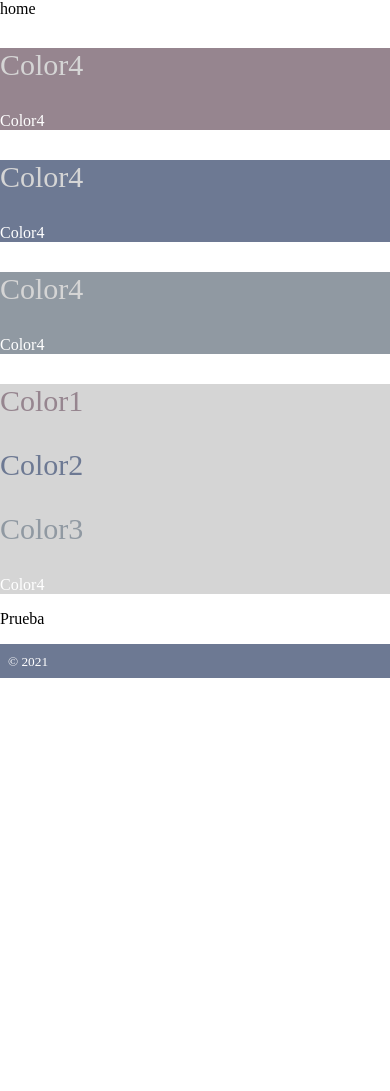
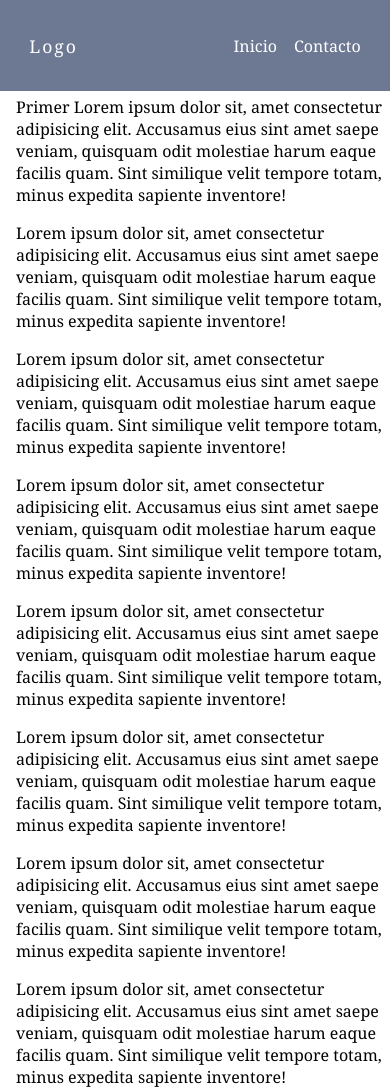
Before and after one commit to andreainesgarcia/Portfolio, a plain HTML site: page index.html in a window 390 px wide. Shown: the top 1091 px of the page. Before the commit the page ends 844 px from the top, so only its background shows below. Drawn offline with Linux system fonts and the light colour scheme.

Commit message:
Encabezado responsivo y fijo

```diff
--- a/CSS/estilos.css
+++ b/CSS/estilos.css
@@ -2,45 +2,63 @@ body {
   margin: 0;
   overflow-x: hidden;
   color: var(--text-color);
+  font-family: Georgia, "Times New Roman", Times, serif;
 }
-
-.letra {
+.main {
+  padding-top: 5rem;
+  margin-left: 1rem;
+}
+.header {
+  background: #6d7993;
   color: white;
+  padding: 0.1rem 0;
+  position: fixed;
+  left: 0;
+  top: 0;
+  width: 100%;
 }
-
-.color1 {
-  color: #96858f;
-  font-size: 30px;
+.header a {
+  color: white;
+  text-decoration: none;
+  padding: 2rem 0;
 }
-.color2 {
-  color: #6d7993;
-  font-size: 30px;
+.navigation ul {
+  margin: 0;
+  padding: 0;
+  list-style: none;
 }
-.color3 {
+.navigation ul li {
+  display: inline-block;
+}
+.navigation ul li a {
+  display: block;
+  padding: 0.8rem 1 rem;
+  border-radius: 5px;
+  padding-left: 0.8rem;
+}
+.navigation ul li a:hover {
   color: #9099a2;
-  font-size: 30px;
 }
-.color4 {
-  color: #d5d5d5;
-  font-size: 30px;
+.container {
+  width: 85%;
+  max-width: 850px;
+  margin: 0 auto;
 }
-.fondo1 {
-  background-color: #96858f;
+.logo-nav-container {
+  display: flex;
+  justify-content: space-between;
+  align-items: center;
 }
-.fondo2 {
-  background-color: #6d7993;
+.logo {
+  letter-spacing: 2px;
+  font-size: 1.1em;
 }
-.fondo3 {
-  background-color: #9099a2;
-}
-.fondo4 {
-  background-color: #d5d5d5;
-}
-
 .footer {
   margin-bottom: var(--header-height);
   color: white;
-  text-align: left;
-  padding: 0.5rem;
+  text-align: center;
+  padding: 1rem;
   background-color: #6d7993;
+  font-family: Georgia, "Times New Roman", Times, serif;
+  font-size: 12px;
 }
--- a/index.html
+++ b/index.html
@@ -11,35 +11,41 @@
 
 <body>
   <header class="header">
-    home
+    <div class="container logo-nav-container">
+      <a href="#" class="logo">Logo</a>
+      <nav class="navigation">
+        <ul>
+          <li><a href="#">Inicio</a></li>
+          <li><a href="#">Contacto</a></li>
+        </ul>
+      </nav>
+    </div>
   </header>
-  <div class="fondo1">
-    <p class="color4">Color4</p>
-    <p class="letra">Color4</p>
-
-  </div>
-  <div class="fondo2">
-    <p class="color4">Color4</p>
-    <p class="letra">Color4</p>
-
-  </div>
-  <div class="fondo3">
-    <p class="color4">Color4</p>
-    <p class="letra">Color4</p>
-
-  </div>
-  <div class="fondo4">
-    <p class="color1">Color1</p>
-    <p class="color2">Color2</p>
-    <p class="color3">Color3</p>
-    <p class="letra">Color4</p>
-
-  </div>
-
-
-
-  <p>Prueba</p>
-  <footer class="footer"><small>&copy; 2021</small></footer>
+  <main class="main">
+    <div class="container"></div>
+    <p>Primer Lorem ipsum dolor sit, amet consectetur adipisicing elit. Accusamus eius sint amet saepe veniam, quisquam
+      odit
+      molestiae harum eaque facilis quam. Sint similique velit tempore totam, minus expedita sapiente inventore!</p>
+    <p>Lorem ipsum dolor sit, amet consectetur adipisicing elit. Accusamus eius sint amet saepe veniam, quisquam odit
+      molestiae harum eaque facilis quam. Sint similique velit tempore totam, minus expedita sapiente inventore!</p>
+    <p>Lorem ipsum dolor sit, amet consectetur adipisicing elit. Accusamus eius sint amet saepe veniam, quisquam odit
+      molestiae harum eaque facilis quam. Sint similique velit tempore totam, minus expedita sapiente inventore!</p>
+    <p>Lorem ipsum dolor sit, amet consectetur adipisicing elit. Accusamus eius sint amet saepe veniam, quisquam odit
+      molestiae harum eaque facilis quam. Sint similique velit tempore totam, minus expedita sapiente inventore!</p>
+    <p>Lorem ipsum dolor sit, amet consectetur adipisicing elit. Accusamus eius sint amet saepe veniam, quisquam odit
+      molestiae harum eaque facilis quam. Sint similique velit tempore totam, minus expedita sapiente inventore!</p>
+    <p>Lorem ipsum dolor sit, amet consectetur adipisicing elit. Accusamus eius sint amet saepe veniam, quisquam odit
+      molestiae harum eaque facilis quam. Sint similique velit tempore totam, minus expedita sapiente inventore!</p>
+    <p>Lorem ipsum dolor sit, amet consectetur adipisicing elit. Accusamus eius sint amet saepe veniam, quisquam odit
+      molestiae harum eaque facilis quam. Sint similique velit tempore totam, minus expedita sapiente inventore!</p>
+    <p>Lorem ipsum dolor sit, amet consectetur adipisicing elit. Accusamus eius sint amet saepe veniam, quisquam odit
+      molestiae harum eaque facilis quam. Sint similique velit tempore totam, minus expedita sapiente inventore!</p>
+    <p>Lorem ipsum dolor sit, amet consectetur adipisicing elit. Accusamus eius sint amet saepe veniam, quisquam odit
+      molestiae harum eaque facilis quam. Sint similique velit tempore totam, minus expedita sapiente inventore!</p>
+    <p>Lorem ipsum dolor sit, amet consectetur adipisicing elit. Accusamus eius sint amet saepe veniam, quisquam odit
+      molestiae harum eaque facilis quam. Sint similique velit tempore totam, minus expedita sapiente inventore!</p>
+  </main>
+  <footer class="footer">Diseñado por @andreagdom - &copy; 2021</footer>
 </body>
 
 </html>
```
